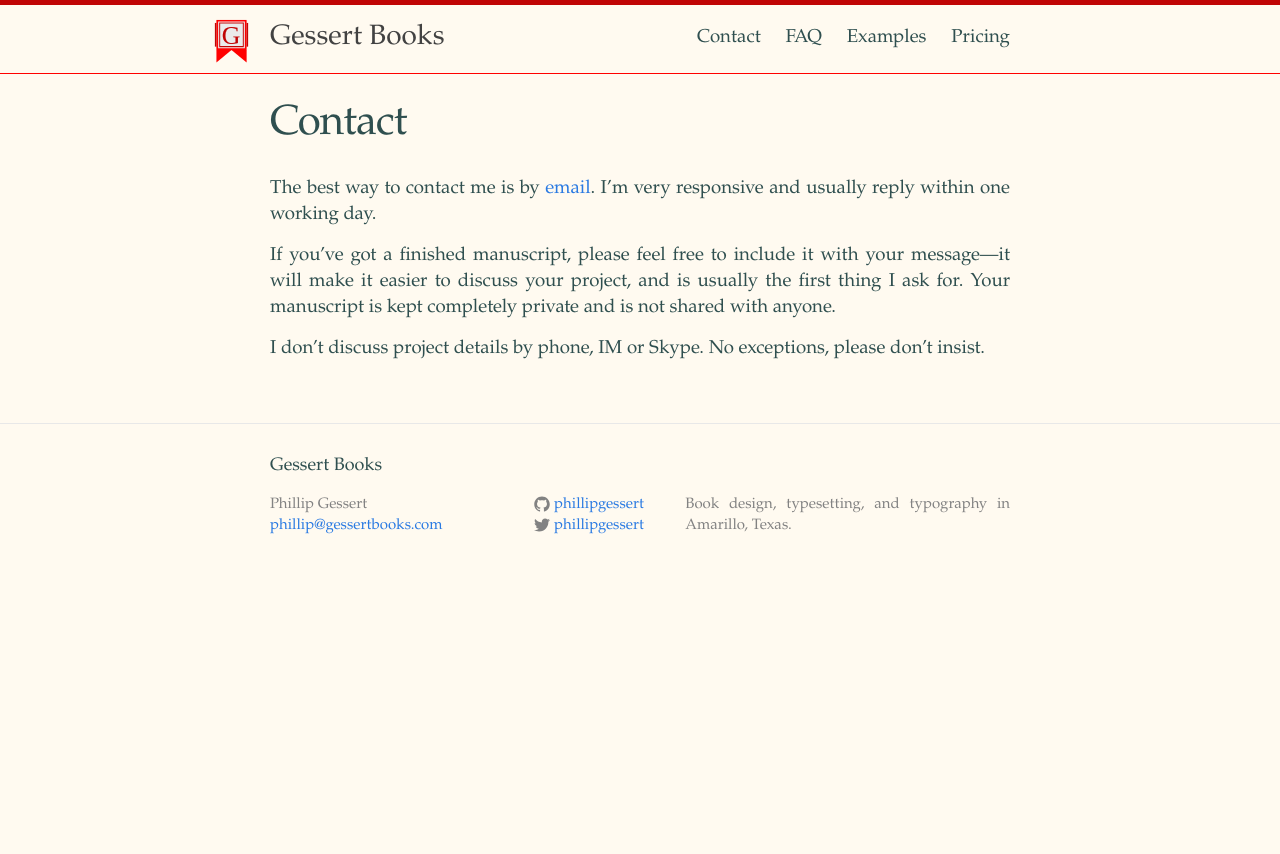
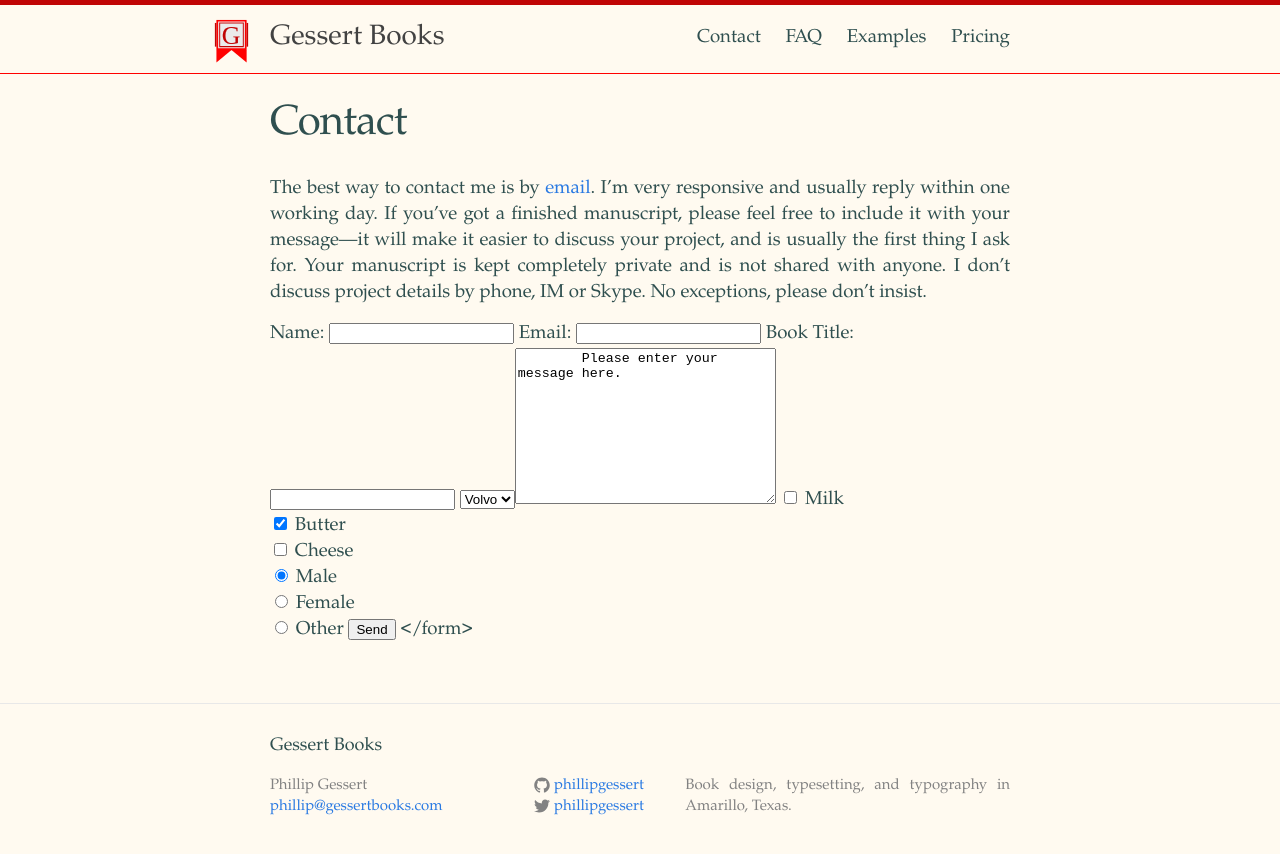
Before and after one commit to phillipgessert/phillipgessert.github.io, a Jekyll site: the page built from contact.md, in a window 1280 px wide. Shown: the top 854 px of the page. Built offline with Jekyll 4.4.1, drawn with Linux system fonts in a browser that asks for light colours.

Commit message:
adding form

```diff
--- a/contact.md
+++ b/contact.md
@@ -3,9 +3,34 @@ layout: page
 title: Contact
 permalink: /contact/
 ---
-
 The best way to contact me is by [email](mailto:phillip@gessertbooks.com). I'm very responsive and usually reply within one working day.
-
 If you've got a finished manuscript, please feel free to include it with your message---it will make it easier to discuss your project, and is usually the first thing I ask for. Your manuscript is kept completely private and is not shared with anyone.
-
 I don't discuss project details by phone, IM or Skype. No exceptions, please don't insist.
+<form action="https://formspree.io/pgessert@gmail.com"
+	method="POST">
+	<label for="name">Name:</label>
+	<input type="text" name="name" required>
+	<label for="_replyto">Email:</label>
+	<input type="email" name="_replyto">
+	<label for="title">Book Title:</label>
+	<input type="text" name="title">
+	<select name="cars">
+		<option value="volvo">Volvo</option>
+		<option value="saab">Saab</option>
+		<option value="fiat">Fiat</option>
+		<option value="audi">Audi</option>
+	</select
+	<textarea name="message" rows="10" cols="30">
+	Please enter your message here.
+	</textarea>
+	<input type="checkbox" name="option1" value="Milk"> Milk<br>
+	<input type="checkbox" name="option2" value="Butter" checked> Butter<br>
+	<input type="checkbox" name="option3" value="Cheese"> Cheese<br>
+	<input type="radio" name="gender" value="male" checked> Male<br>
+	<input type="radio" name="gender" value="female"> Female<br>
+	<input type="radio" name="gender" value="other"> Other
+	<input type="hidden" name="_subject" value="New submission!" />
+	<input type="text" name="_gotcha" style="display:none" />
+	<input type="text" name="_format" value="plain" style="display:none" />
+	<input type="submit" value="Send">
+</form>
```
